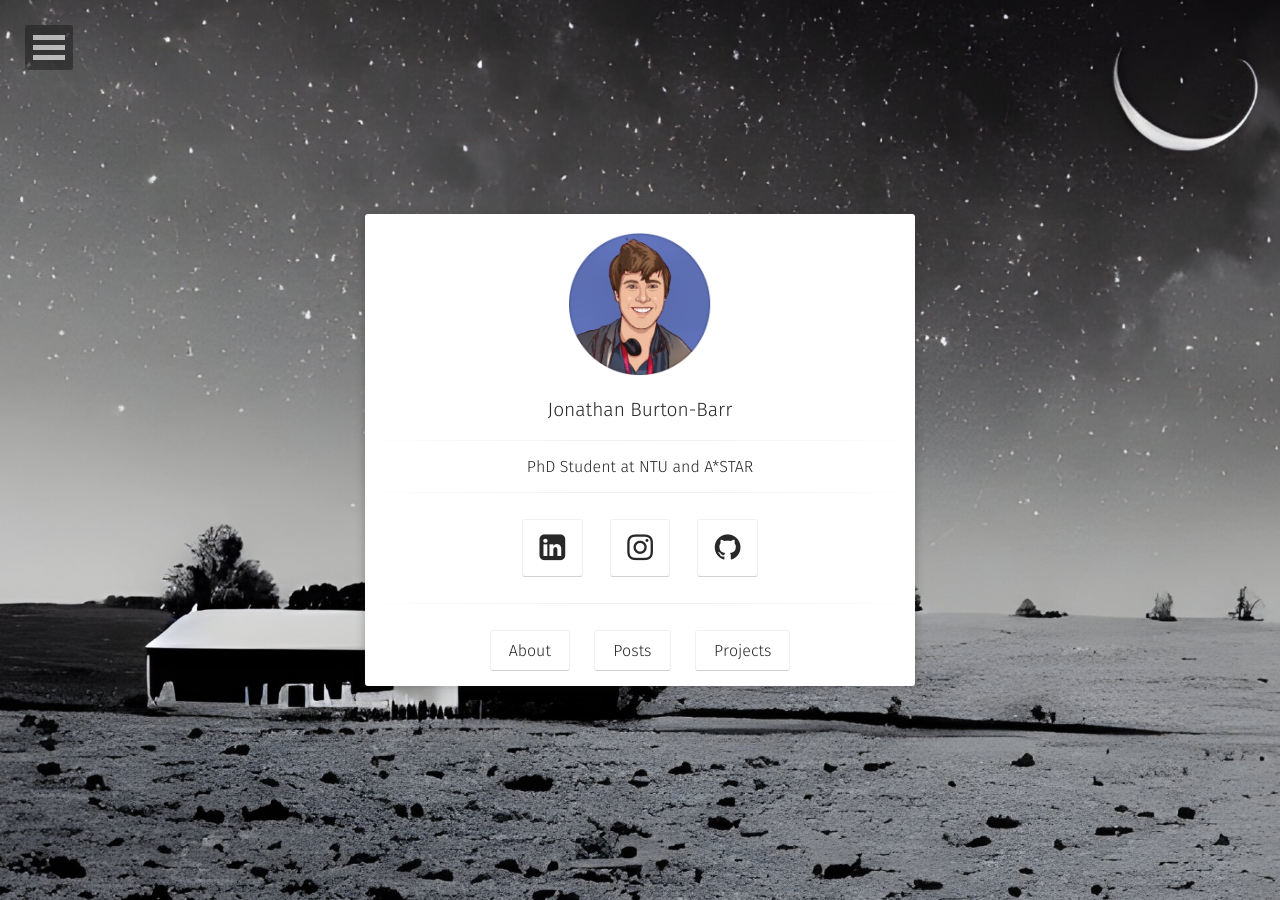
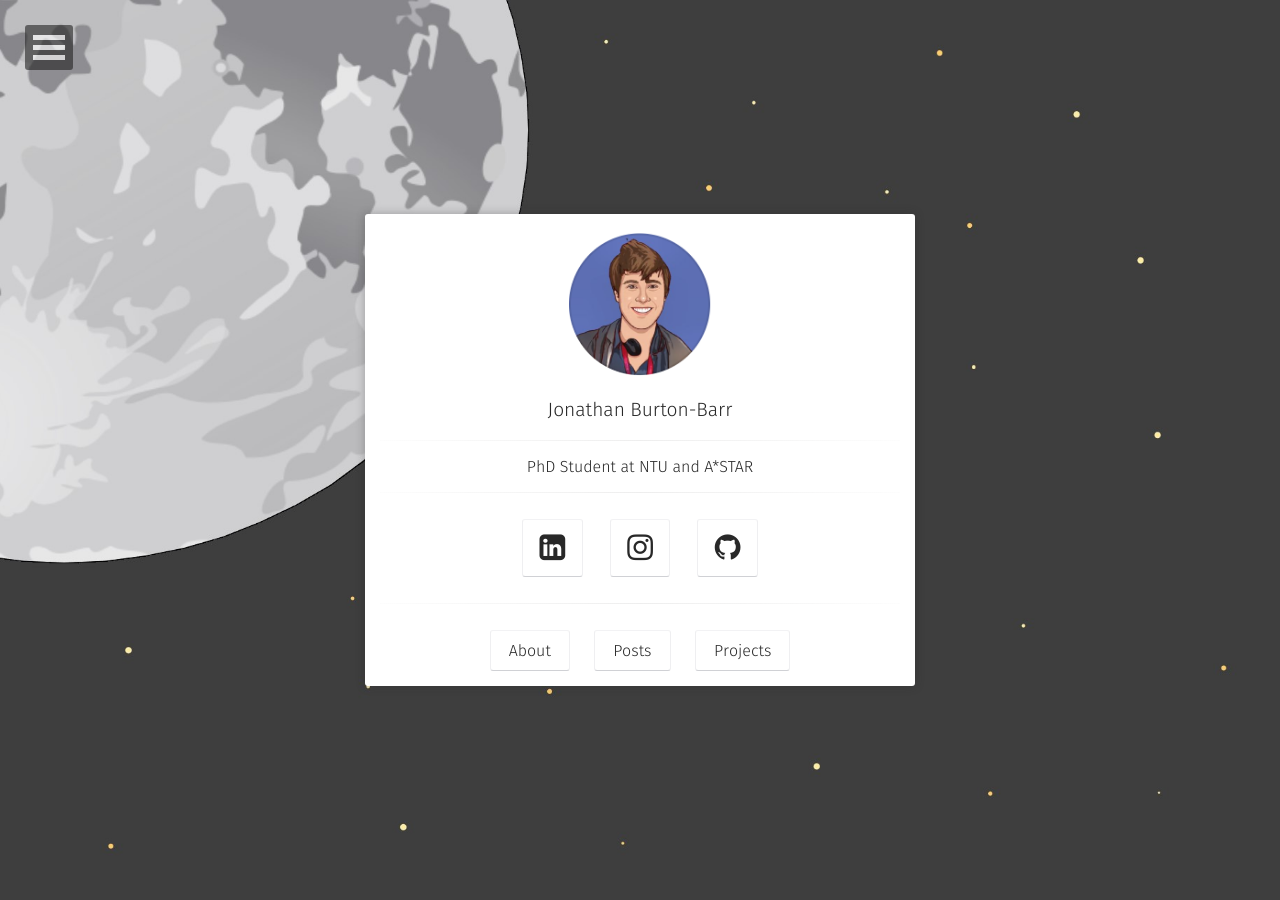
Before and after one commit to JBurtonBarr/JburtonBarr.github.io, a Jekyll site: the page built from index.html, in a window 1280 px wide. Built offline with Jekyll 4.4.1, drawn with Linux system fonts in a browser that asks for light colours; some web fonts are replaced.

Commit message:
moon update

```diff
--- a/_config.yml
+++ b/_config.yml
@@ -5,7 +5,7 @@ description:        "PhD Student at NTU and A*STAR"
 reading_time:       true
 words_per_minute:   200
 logo:               'assets/img/logo.png'
-background:         'moon.jpg'
+background:         'paint_moon.jpg'
 tiled_bg:           false   # Set this true if you want to tile your background image, otherwise it will be covered
 locale:             en_US
 url:                https://JburtonBarr.github.io
```
Also changed, not shown: paint_moon.jpg (added).
